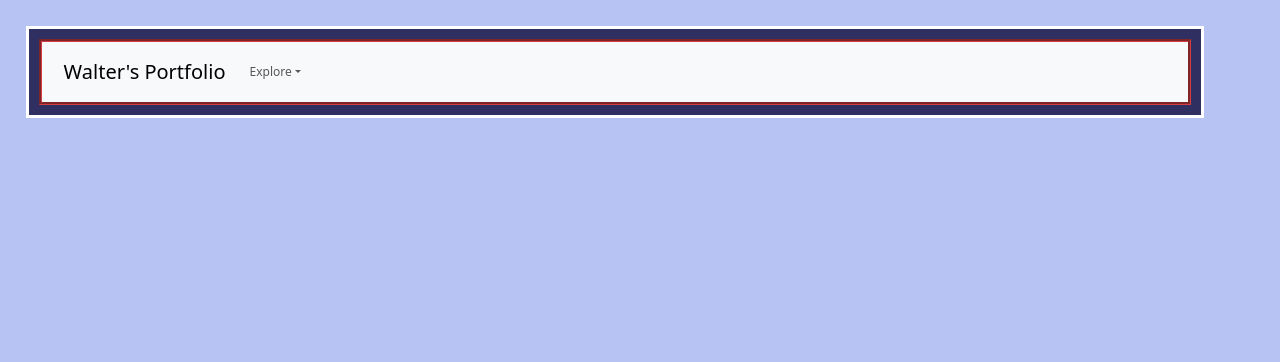
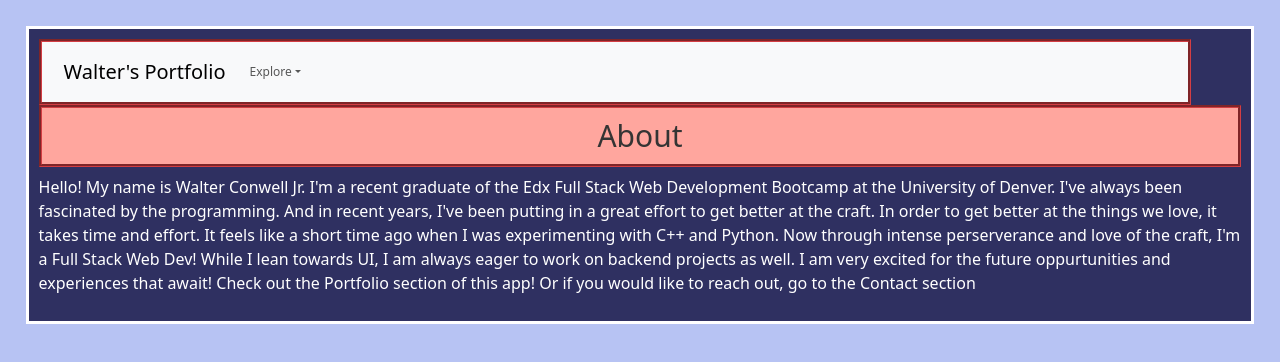
Before and after one commit to Walter-Conwell/react-portfolio, a React (Create React App) app: page / in a window 1280 px wide. Shown: the top 362 px of the page. Built offline with nearby package versions, Linux system fonts and the light colour scheme.

Commit message:
new solution

```diff
--- a/src/App.js
+++ b/src/App.js
@@ -17,10 +17,10 @@ function App() {
       <HashRouter>
         <Navigation />
         <Routes>
-          <Route path="/react-portfolio/" element={<About />} />
-          <Route path="/react-portfolio/#/Portfolio" element={<Portfolio />} />
-          <Route path="/react-portfolio/#/Resume" element={<Resume />} />
-          <Route path="/react-portfolio/#/Footer" element={<Footer />} />
+          <Route path="/" element={<About />} />
+          <Route path="/Portfolio" element={<Portfolio />} />
+          <Route path="/Resume" element={<Resume />} />
+          <Route path="/Footer" element={<Footer />} />
         </Routes>
       </HashRouter>
     </div>
```
